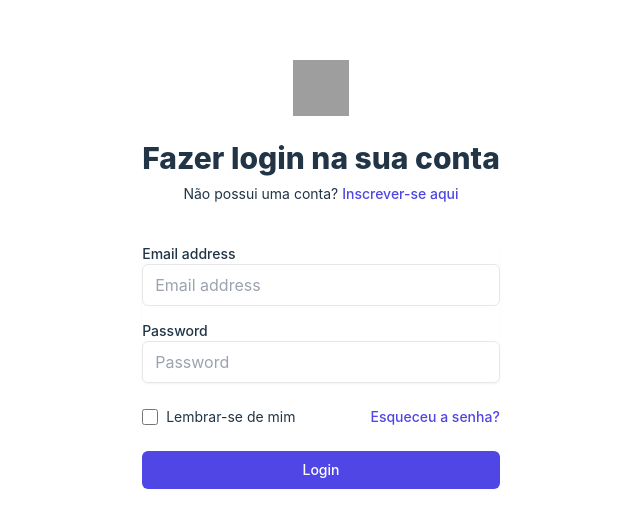
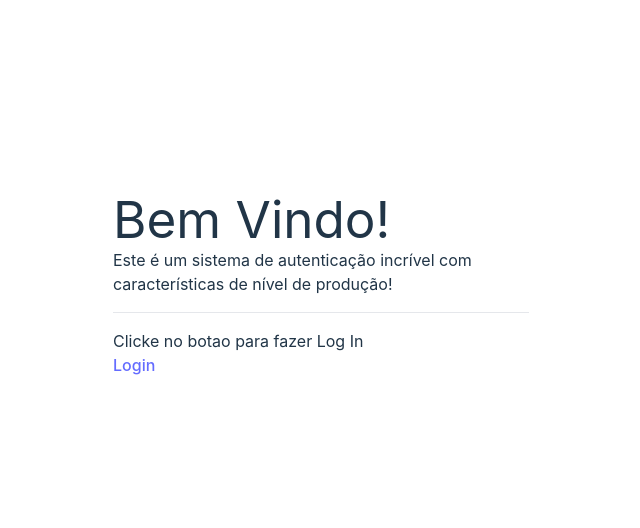
Before and after one commit to Luiz-Eduardo-BL/Teste-IpDelve, a React (Vite) app: page / in a window 1280 px wide. Shown: the part 126-654 px from the top of the page, without its empty margins (319-959 px from the left). Built offline with nearby package versions, Linux system fonts and the light colour scheme; grey boxes are pictures that could not be loaded.

Commit message:
feat: created home, activate, resetPassword, and resetPasswordConfirm pages, added routes in App
- Created home page
- Created activate page
- Created resetPassword page
- Created resetPasswordConfirm page
- Added routes for the new pages in the App component

```diff
--- a/src/App.tsx
+++ b/src/App.tsx
@@ -1,6 +1,11 @@
 import { BrowserRouter, Routes, Route } from "react-router-dom";
+
+import HomePage from "./pages/Home";
+import LoginPage from './pages/Login';
 import SignupPage from './pages/Signup';
-import LoginPage from './pages/Login';
+import ActivatePage from "./pages/Activate";
+import ResetPasswordPage from "./pages/ResetPassword";
+import ResetPasswordConfirmPage from "./pages/ResetPasswordConfirm";
 
 
 function App() {
@@ -9,8 +14,12 @@ function App() {
       <div className="w-full max-w-md px-4">
         <BrowserRouter>
           <Routes>
-            <Route path="/" element={<LoginPage />} />
+            <Route path="/" element={<HomePage />} />
+            <Route path="/login" element={<LoginPage />} />
             <Route path="/signup" element={<SignupPage />} />
+            <Route path="/users/activate/:uid/:token" element={<ActivatePage />} />
+            <Route path="/users/reset_password/" element={<ResetPasswordPage />} />
+            <Route path="/users/reset_password_confirm/:uid/:token" element={<ResetPasswordConfirmPage />} />
           </Routes>
         </BrowserRouter>
       </div>
--- /dev/null
+++ b/src/pages/Activate.tsx
@@ -0,0 +1,11 @@
+import React from "react";
+
+const ActivatePage = () => {
+  return (
+    <div>
+      <h1>Activate</h1>
+    </div>
+  );
+}
+
+export default ActivatePage;
--- /dev/null
+++ b/src/pages/Home.tsx
@@ -0,0 +1,16 @@
+import React from 'react';
+import { Link } from 'react-router-dom';
+
+const HomePage = () => (
+    <div className='container'>
+        <div className='jumbotron mt-5'>
+            <h1 className='display-4'>Bem Vindo!</h1>
+            <p className='lead'>Este é um sistema de autenticação incrível com características de nível de produção!</p>
+            <hr className='my-4' />
+            <p>Clicke no botao para fazer Log In</p>
+            <Link className='btn btn-primary btn-lg' to='/login' role='button'>Login</Link>
+        </div>
+    </div>
+);
+
+export default HomePage;
--- /dev/null
+++ b/src/pages/ResetPassword.tsx
@@ -0,0 +1,11 @@
+import React from "react";
+
+const ResetPasswordPage = () => {
+  return (
+    <div>
+      <h1>ResetPassword</h1>
+    </div>
+  );
+}
+
+export default ResetPasswordPage;
--- /dev/null
+++ b/src/pages/ResetPasswordConfirm.tsx
@@ -0,0 +1,11 @@
+import React from "react";
+
+const ResetPasswordConfirmPage = () => {
+  return (
+    <div>
+      <h1>ResetPasswordConfirm</h1>
+    </div>
+  );
+}
+
+export default ResetPasswordConfirmPage;
```
Also changed, not shown: package.json (+6 -1 lines), 1 other file (tests, documents, lock files or other folders).
